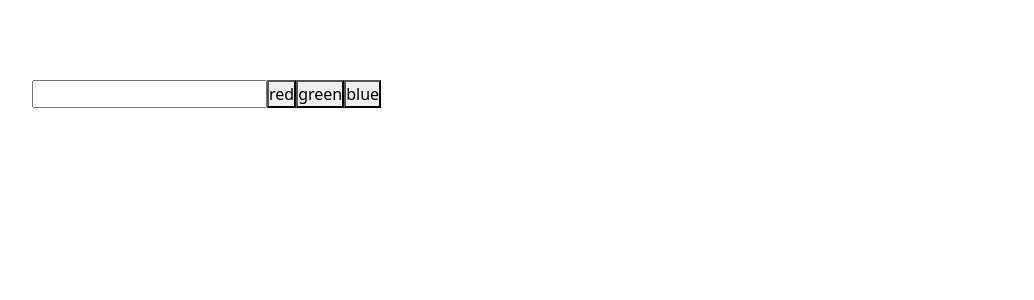
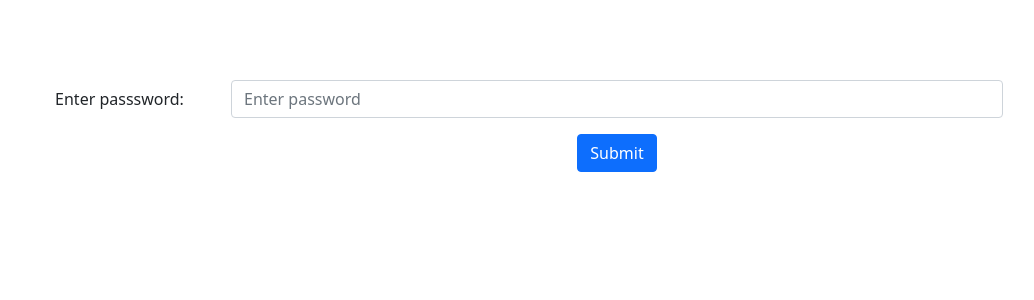
Before and after one commit to prkm93/neogcamp-practice-interview-questions, a React (Create React App) app: page /topics in a window 1280 px wide. Shown: the top 300 px of the page, without its empty margins (23-1057 px from the left). Built offline with nearby package versions, Linux system fonts and the light colour scheme.

Commit message:
feat:added password checker

```diff
--- a/src/App.js
+++ b/src/App.js
@@ -10,6 +10,7 @@ import {
 import FontModifer from './components/FontModifer';
 import HeadingModifier from './components/HeadingModifier';
 import ColorModifier from './components/ColorModifier';
+import PasswordChecker from './components/PasswordChecker';
 
 function App() {
 
@@ -27,7 +28,8 @@ function App() {
         {/* <Calculator/> */}
         {/* <FontModifer/> */}
         {/* <HeadingModifier/> */}
-        <ColorModifier/>
+        {/* <ColorModifier/> */}
+        <PasswordChecker/>
       </section>
     </main>
   )
--- a/src/components/PasswordChecker.jsx
+++ b/src/components/PasswordChecker.jsx
@@ -1,9 +1,40 @@
-import React from 'react'
+import React, {useState} from 'react'
 
 function PasswordChecker() {
+
+    const [password, setPassword] = useState('');
+    const [error, setError] = useState({});
+
+    const passwordValidator = () => {
+        let error = {};
+        if (password.length < 10) {
+            error.message = "error - Password should be minimum 10 char";
+        } else {
+            error.message = "success";
+        }
+        console.log("error", error);
+        setError(error);
+    }
+
     return (
-        <div>
-
+        <div className="title">
+            <form>
+                <div className="form-group row">
+                    <label htmlFor="password" className="col-sm-2 col-form-label">Enter passsword:</label>
+                    <div className="col-sm-8">
+                        <input
+                            type="password"
+                            className="form-control"
+                            value={password}
+                            placeholder="Enter password"
+                            style={ error.message ? (error.message==="success") ? {border: '1px solid #198754'}:{border: '1px solid #dc3545'}: null}
+                            onChange={e => setPassword(e.target.value)}
+                            />
+                        </div>
+                    </div>
+                <p className={error.message !== "success" ? "text-danger": "text-success"}>{error && error.message}</p>
+                <button type="button" className="btn btn-primary" onClick={passwordValidator}>Submit</button>
+            </form>
         </div>
     )
 }
```
